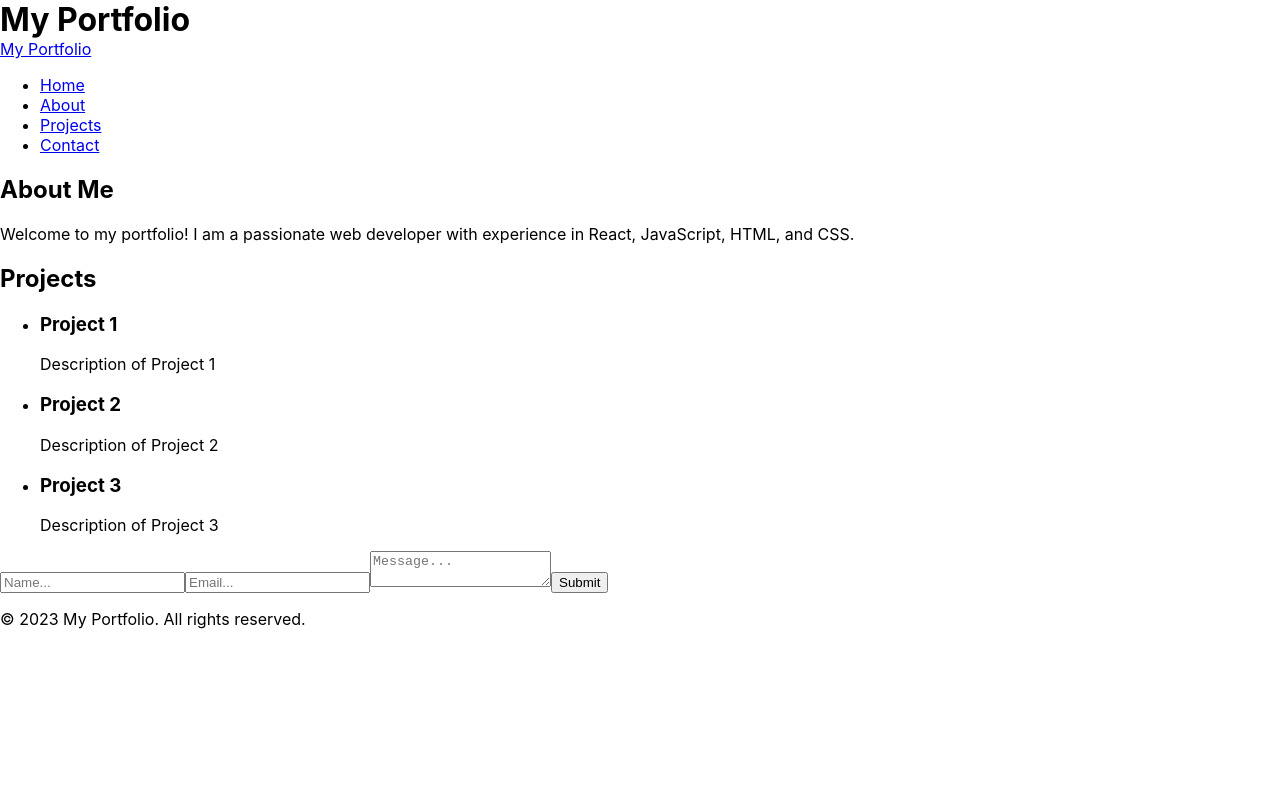
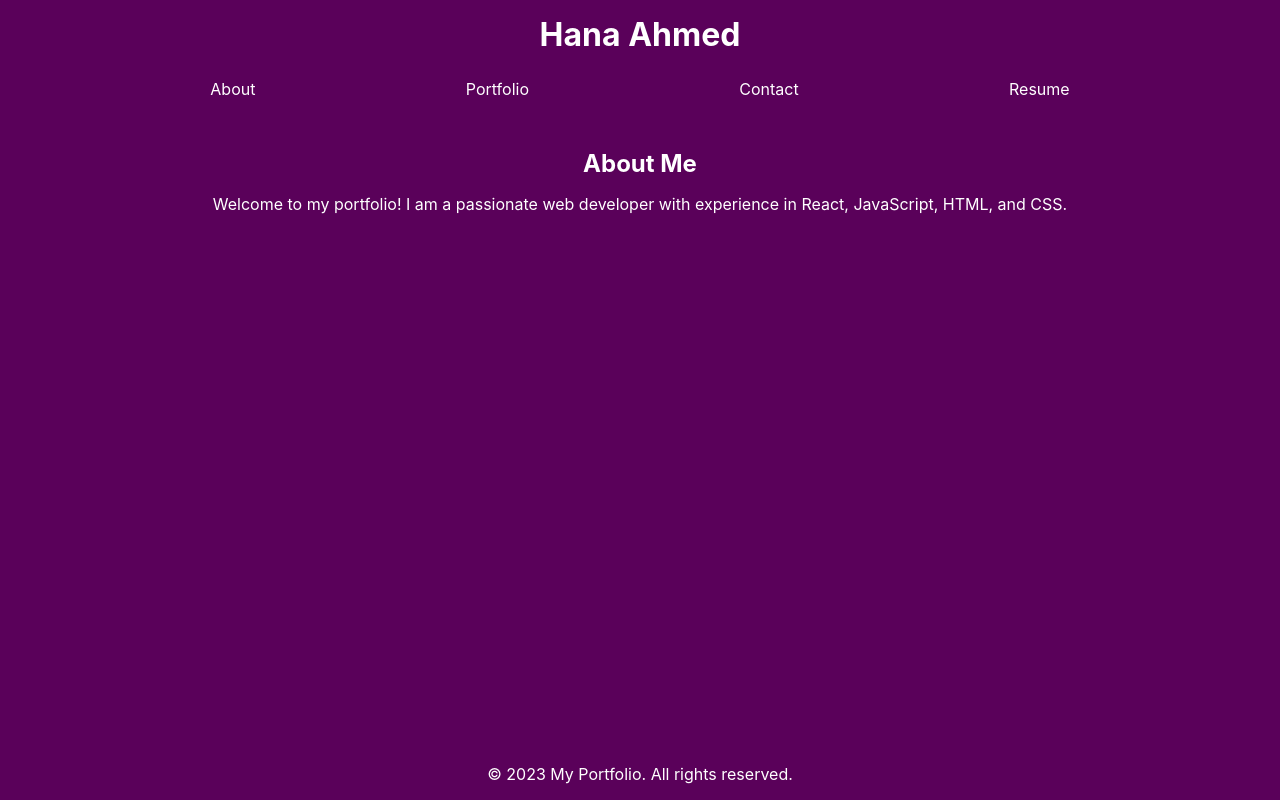
Before and after one commit to Ahha0801/React_Portfolio, a React (Create React App) app: page / in a window 1280 px wide. Built offline with nearby package versions, Linux system fonts and the light colour scheme.

Commit message:
set up state

```diff
--- a/src/App.css
+++ b/src/App.css
@@ -1,4 +1,59 @@
-body, html, h1 {
+body, html, h1, ul {
   margin: 0;
   padding: 0;
 }
+
+body {
+  background: rgb(90, 1, 90);
+  color: white;
+}
+
+header {
+  text-align: center;
+  margin: 15px 0 25px 0;
+}
+
+.nav {
+  margin: 15px 0 0 0;
+}
+
+.flex-row {
+  display: flex;
+  justify-content: space-evenly;
+}
+
+li {
+  list-style-type: none;
+}
+
+li:hover {
+  cursor: pointer;
+}
+
+main {
+  margin: 50px auto;
+  text-align: center;
+}
+
+form {
+  display: flex;
+  flex-direction: column;
+  width: 30%;
+  margin: 0 auto;
+}
+
+form input, form textarea {
+  margin:4px 0;
+  padding: 8px;
+  border-radius: 6px;
+  border: none;
+
+}
+
+footer {
+  position: absolute;
+  bottom: 0;
+  left: 0;
+  right: 0;
+  text-align: center;
+}
--- a/src/App.js
+++ b/src/App.js
@@ -1,23 +1,27 @@
-import React from 'react';
-import './App.css';
-import Navbar from "./components/Navbar"
-import About from "./components/About"
-import Projects from "./components/Projects"
-import Contact from "./components/Contact"
-import Footer from "./components/Footer"
+import "./App.css";
+import React, { useState } from "react";
+import Header from "./components/Header";
+import Navbar from "./components/Navbar";
+import Page from "./components/Page";
+import Footer from "./components/Footer";
 
 function App() {
+  const [pages] = useState([
+    { name: "About" },
+    { name: "Portfolio" },
+    { name: "Contact" },
+    { name: "Resume" },
+  ]);
+  const [currentPage, setCurrentPage] = useState(pages[0]);
   return (
     <div className="App">
-      <header className="App-header">
-        <h1>My Portfolio</h1>
-      </header>
-      <Navbar />
-      <main>
-      <About />
-        <Projects />
-      <Contact />
-      </main>
+      <Header />
+      <Navbar
+        pages={pages}
+        setCurrentPage={setCurrentPage}
+        currentPage={currentPage}
+      />
+      <Page className="page" currentPage={currentPage} />
       <Footer />
     </div>
   );
--- a/src/components/About.js
+++ b/src/components/About.js
@@ -1,7 +1,7 @@
 function About() {
     return (
         <section>
-          <h2>About Me</h2>
+          <h1>About Me</h1>
           <p>
             Welcome to my portfolio! I am a passionate web developer with experience in React, JavaScript, HTML, and CSS.
           </p>
--- a/src/components/Contact.js
+++ b/src/components/Contact.js
@@ -9,6 +9,8 @@ function Contact() {
     );
   }
   return (
+      <section>
+<h1>Contact Me</h1>
         <form onSubmit={handleSubmit}>
         <input id="name" type="name" name="name" placeholder="Name..." />
         <ValidationError prefix="Name" field="name" errors={state.errors} />
@@ -20,6 +22,7 @@ function Contact() {
           Submit
         </button>
       </form>
+    </section>
   );
 }
 
--- /dev/null
+++ b/src/components/Header.js
@@ -0,0 +1,9 @@
+function Header() {
+  return (
+    <header className="App-header">
+      <h1>Hana Ahmed</h1>
+    </header>
+  );
+}
+
+export default Header;
--- a/src/components/Navbar.js
+++ b/src/components/Navbar.js
@@ -1,14 +1,19 @@
-import React from 'react';
+import React, { useEffect } from "react";
 
-function Navbar() {
+function Navbar(props) {
+  const { pages = [], setCurrentPage, currentPage } = props;
+
   return (
-    <nav className="navbar">
-      <a href="/" className="navbar-brand">My Portfolio</a>
-      <ul className="navbar-nav">
-        <li className="nav-item"><a href="/" className="nav-link">Home</a></li>
-        <li className="nav-item"><a href="/about" className="nav-link">About</a></li>
-        <li className="nav-item"><a href="/projects" className="nav-link">Projects</a></li>
-        <li className="nav-item"><a href="/contact" className="nav-link">Contact</a></li>
+    <nav>
+      <ul className="flex-row">
+        {pages.map((Page) => (
+          <li
+            className={`mx-5 ${currentPage.name === Page.name && "navActive"}`}
+            key={Page.name}
+          >
+            <span onClick={() => setCurrentPage(Page)}>{Page.name}</span>
+          </li>
+        ))}
       </ul>
     </nav>
   );
--- /dev/null
+++ b/src/components/Page.js
@@ -0,0 +1,25 @@
+import React from "react";
+import About from "./About";
+import Projects from "./Projects";
+import Contact from "./Contact";
+import Resume from "./Resume";
+
+function Page({ currentPage }) {
+  const renderPage = () => {
+    switch (currentPage.name) {
+      case "About":
+        return <About />;
+      case "Portfolio":
+        return <Projects />;
+      case "Contact":
+        return <Contact />;
+      case "Resume":
+        return <Resume />;
+      default:
+        return <About />;
+    }
+  };
+
+  return <main>{renderPage()}</main>;
+}
+export default Page;
--- a/src/components/Projects.js
+++ b/src/components/Projects.js
@@ -1,7 +1,7 @@
 function Projects() {
   return (
     <section>
-      <h2>Projects</h2>
+      <h1>My Projects</h1>
       <ul>
         <li>
           <h3>Project 1</h3>
--- /dev/null
+++ b/src/components/Resume.js
@@ -0,0 +1,9 @@
+function Resume() {
+    return (
+        <div>
+            <h1>My Resume</h1>
+        </div>
+    )
+}
+
+export default Resume;
```
Lines whose indentation alone changed are shown as unchanged.
